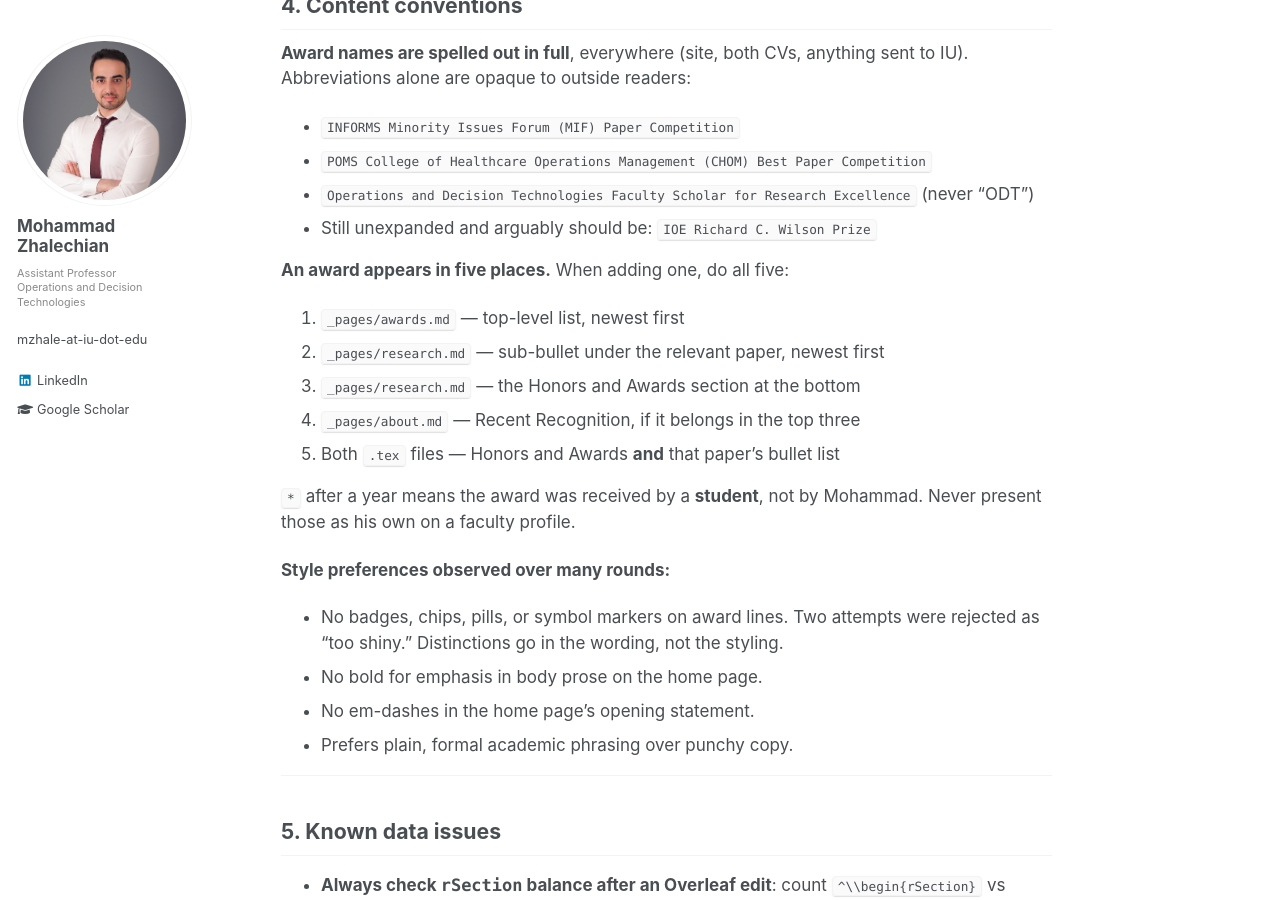
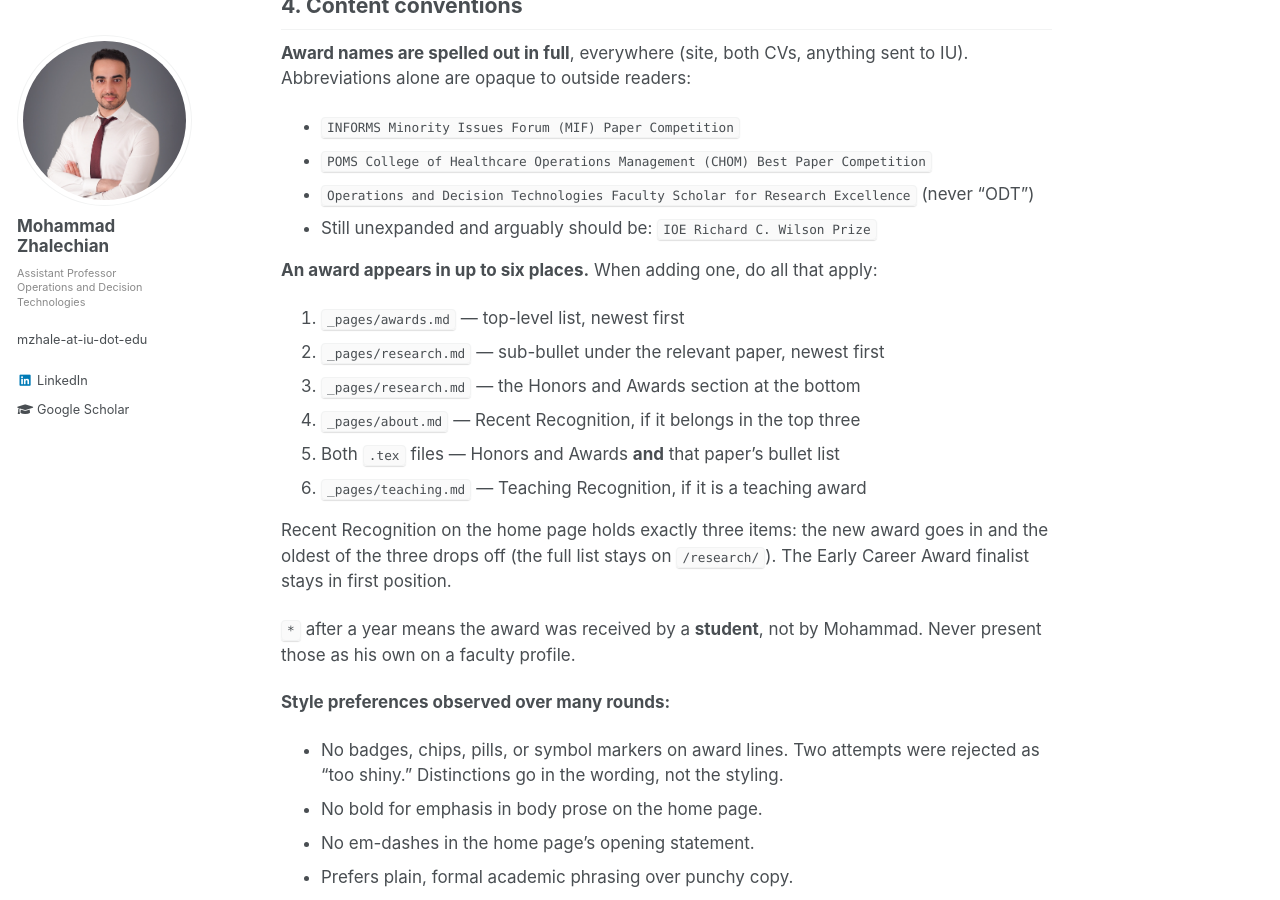
Before and after one commit to mzhalechian/mzhalechian.github.io, a Jekyll site: the page built from CLAUDE.md, in a window 1280 px wide and 900 px high, scrolled down 4233 px. Built offline with Jekyll 4.4.1, drawn with Linux system fonts in a browser that asks for light colours; our own code applies the rules of GitHub Pages for plain Markdown files; some of the changed text lies outside the part shown.

Commit message:
CLAUDE.md: note teaching-page award slot and Sep 2026 change
Co-Authored-By: Claude Fable 5.1 <noreply@anthropic.com>

```diff
--- a/CLAUDE.md
+++ b/CLAUDE.md
@@ -130,9 +130,9 @@ check these survive.**
 
 - Shares typography with `/teaching/`: uppercase letter-spaced `h3`, hairline
   rules, `.88em` body, muted sub-bullets.
-- **Honors and Awards** lives at the bottom of this page — all 12 awards with
-  their gray institution sub-lines. Trimming it was tried and reverted; keep it
-  complete unless asked again.
+- **Honors and Awards** lives at the bottom of this page — every award (16 as of
+  Sep 2026) with their gray institution sub-lines. Trimming it was tried and
+  reverted; keep it complete unless asked again.
 - The award rows must sit **inside** `<div class="archive">`. Inserting after the
   `</div></div>` that closes it renders the block full-bleed, outside the layout.
 
@@ -174,13 +174,18 @@ sent to IU). Abbreviations alone are opaque to outside readers:
   (never "ODT")
 - Still unexpanded and arguably should be: `IOE Richard C. Wilson Prize`
 
-**An award appears in five places.** When adding one, do all five:
+**An award appears in up to six places.** When adding one, do all that apply:
 
 1. `_pages/awards.md` — top-level list, newest first
 2. `_pages/research.md` — sub-bullet under the relevant paper, newest first
 3. `_pages/research.md` — the Honors and Awards section at the bottom
 4. `_pages/about.md` — Recent Recognition, if it belongs in the top three
 5. Both `.tex` files — Honors and Awards **and** that paper's bullet list
+6. `_pages/teaching.md` — Teaching Recognition, if it is a teaching award
+
+Recent Recognition on the home page holds exactly three items: the new award
+goes in and the oldest of the three drops off (the full list stays on
+`/research/`). The Early Career Award finalist stays in first position.
 
 `*` after a year means the award was received by a **student**, not by Mohammad.
 Never present those as his own on a faculty profile.
@@ -249,6 +254,8 @@ Use Crossref for citation metadata rather than the CV:
 
 ## 7. Change log
 
+- **Sep 2026** — Added the 2026 INFORMS Data Mining Society Teaching Award
+  finalist across the site (awards, research, teaching, home) and both CVs.
 - **Aug 2026** — Added the 2026 INFORMS Minority Issues Forum finalist across the
   site and both CVs. Moved the CV off Google Drive to the repo-hosted PDF and
   created the `+MZ - CV - new3 (website)` duplicate.
```
